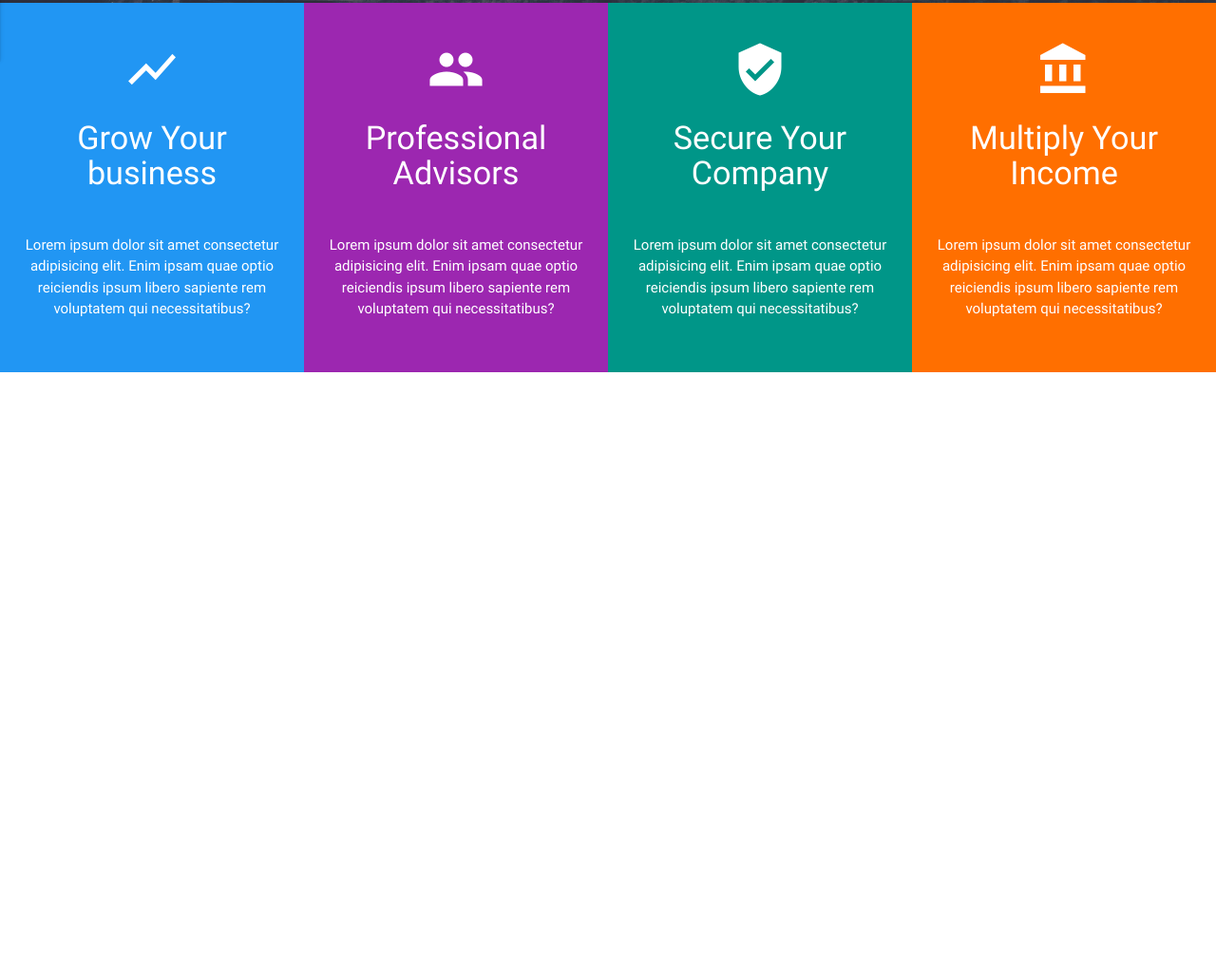
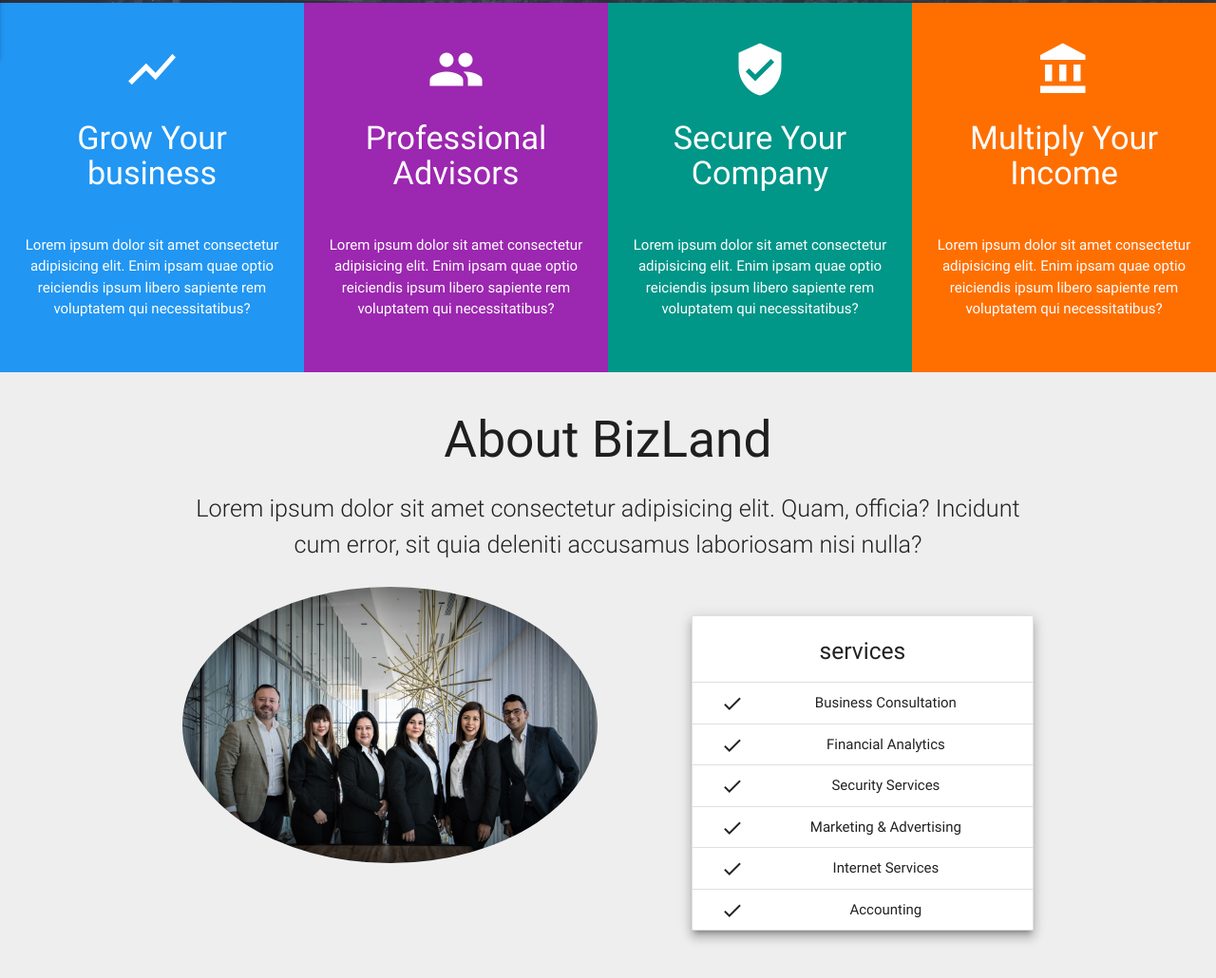
Before and after one commit to MajhiRockzZ/Materialize-CSS-Project-4, a plain HTML site: page index.html in a window 1280 px wide. Shown: the part 797-1827 px from the top of the page at 95% size. Before the commit the page ends 1189 px from the top, so only its background shows below. Drawn offline with nearby package versions, Linux system fonts and the light colour scheme.

Commit message:
feat: Add about me section

```diff
--- a/index.html
+++ b/index.html
@@ -94,6 +94,46 @@
       </div>
     </div>
   </section>
+
+  <!-- Section: About -->
+  <section class="section section-about grey lighten-3 center">
+    <div class="container">
+      <h2>About BizLand</h2>
+      <p class="flow-text">Lorem ipsum dolor sit amet consectetur adipisicing elit. Quam, officia? Incidunt cum error,
+        sit quia deleniti accusamus laboriosam nisi nulla?</p>
+      <div class="row">
+        <div class="col s12 m6">
+          <img src="img/people.jpg" alt="" class="responsive-img circle">
+        </div>
+        <div class="col s12 m5 offset-m1">
+          <br>
+          <ul class="collection with-header z-depth-4">
+            <li class="collection-header">
+              <h5>services</h5>
+            </li>
+            <li class="collection-item">
+              <i class="material-icons left">check</i> Business Consultation
+            </li>
+            <li class="collection-item">
+              <i class="material-icons left">check</i> Financial Analytics
+            </li>
+            <li class="collection-item">
+              <i class="material-icons left">check</i> Security Services
+            </li>
+            <li class="collection-item">
+              <i class="material-icons left">check</i> Marketing & Advertising
+            </li>
+            <li class="collection-item">
+              <i class="material-icons left">check</i> Internet Services
+            </li>
+            <li class="collection-item">
+              <i class="material-icons left">check</i> Accounting
+            </li>
+          </ul>
+        </div>
+      </div>
+    </div>
+  </section>
   <!--Import jQuery before materialize.js-->
   <script type="text/javascript" src="https://code.jquery.com/jquery-3.2.1.min.js"></script>
   <script type="text/javascript" src="js/materialize.min.js"></script>
```
